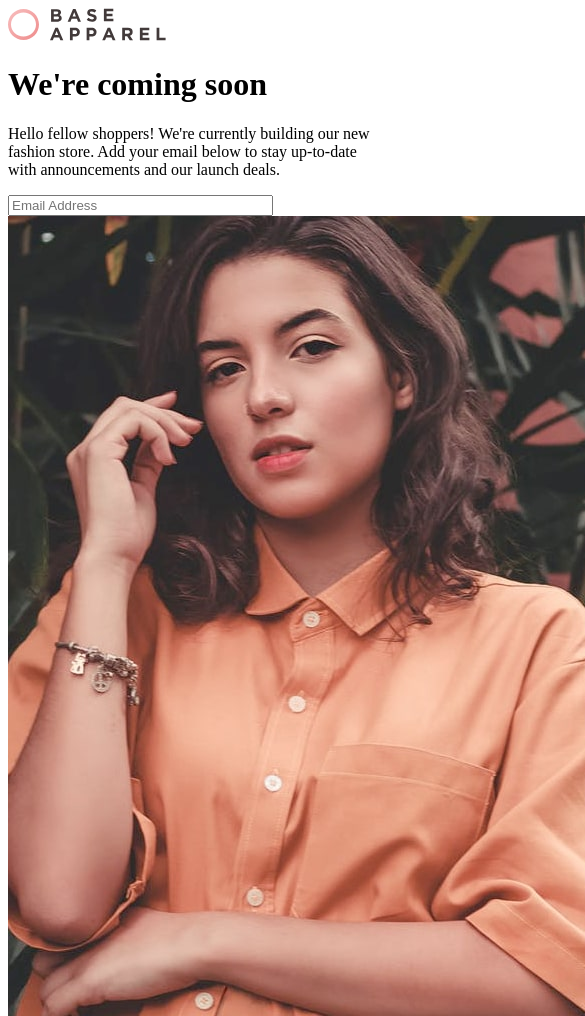
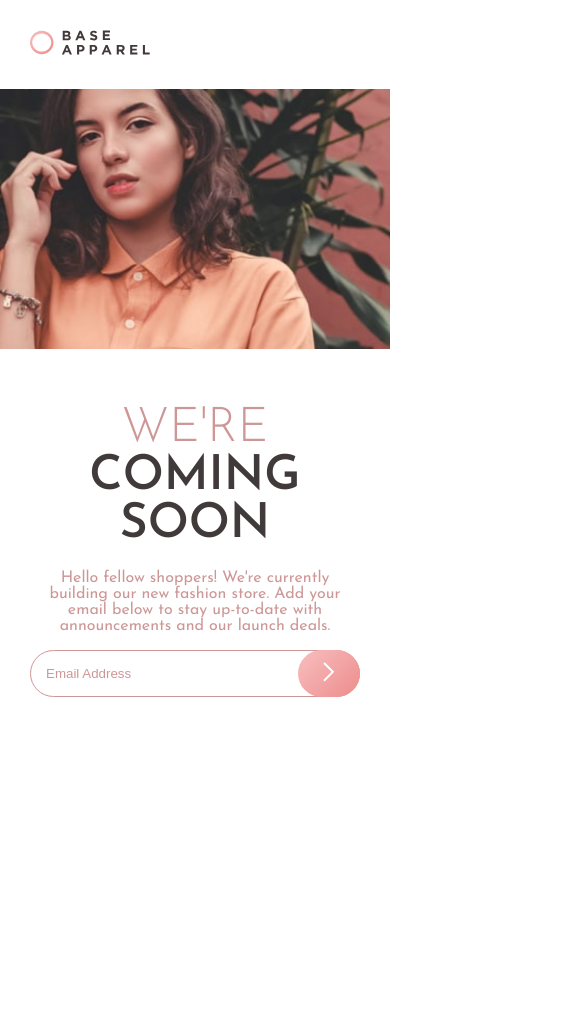
Before and after one commit to Shughes4246/apparel-holding-pg, a plain HTML site: page index.html in a window 390 px wide. Shown: the top 1016 px of the page, 585 px wide, since content can reach past the window. After the commit the page ends 844 px from the top, so only its background shows below. Drawn offline with Linux system fonts and the light colour scheme; a web font is replaced by a local one.

Commit message:
Mobile styling

```diff
--- a/index.html
+++ b/index.html
@@ -5,25 +5,33 @@
   <meta name="viewport" content="width=device-width, initial-scale=1.0"> <!-- displays site properly based on user's device -->
 
   <link rel="icon" type="image/png" sizes="32x32" href="./images/favicon-32x32.png">
-  <link rel="stylesheet" href="https://fonts.google.com/specimen/Josefin+Sans">
+  <link href="https://fonts.googleapis.com/css2?family=Josefin+Sans:wght@300;400;600&amp;display=swap" rel="stylesheet">
 
   <link rel="stylesheet" href="style.css">
 
   <title>Frontend Mentor | Base Apparel coming soon page</title>
 </head>
 <body>
+  <div class="top-left">
+    <img class="logo" src="images/logo.svg" alt="Base Apparel logo">
+  </div>
+  <div class="bottom-left">
+    <h1><span>We're</span> coming soon</h1>
+    <p>Hello fellow shoppers! We're currently building our new fashion store.
+      Add your email below to stay up-to-date with announcements and our launch deals.</p>
+      <form action="" id="signup">
+        <label for="email">Email Address</label>
+        <input type="email" id="email" pattern=".+@example\.com" size="30" placeholder="Email Address" required />
+        <button type="submit" form="signup" value="Submit">
+          <img class="logo" src="images/icon-arrow.svg" alt="Arrow right">
+        </button>
+        <p class="email-error">Please provide a valid email</p>
+      </form>
 
-  <div class="card">
-    <div class="left">
-      <img src="images/logo.svg" alt="Base Apparel logo">
-      <h1>We're coming soon</h1>
-      <p>Hello fellow shoppers! We're currently building our new fashion store.
-        Add your email below to stay up-to-date with announcements and our launch deals.</p>
-      <input type="email" id="email" pattern=".+@example\.com" size="30" placeholder="Email Address" required />
-    </div>
-    <div class="right">
-      <img src="images/hero-desktop.jpg" alt="Hero desktop">
-    </div>
+  </div>
+  <div class="right">
+    <img class="desktop" src="images/hero-desktop.jpg" alt="Hero desktop">
+    <img class="mobile" src="images/hero-mobile.jpg" alt="Hero mobile">
   </div>
 </body>
 </html>
--- a/style.css
+++ b/style.css
@@ -0,0 +1,104 @@
+:root {
+    --primary-red: hsl(0, 36%, 70%);
+    --secondary-red: hsl(0, 93%, 68%);
+    --tertiary-red: hsl(0, 6%, 24%);
+
+    --gradient: linear-gradient(135deg, hsl(0, 0%, 100%), hsl(0, 100%, 98%));
+    --gradient: linear-gradient(135deg, hsl(0, 80%, 86%), hsl(0, 74%, 74%));
+
+    --font: "Josefin Sans", sans-serif;
+}
+
+body {
+    background: url() no-repeat var(--gradient);
+    min-height: 100vh;
+    margin: 0;
+    display: grid;
+    grid-auto-rows: min-content;
+    font-family: var(--font);
+    font-weight: 400;
+    color: var(--tertiary-red);
+    font-size: 16px;
+}
+
+.top-left .logo {
+    padding: 30px;
+    max-width: 120px;
+}
+
+.bottom-left {
+    display: flex;
+    flex-direction: column;
+    padding: 20px 30px 50px;
+}
+
+h1 {
+    text-transform: uppercase;
+    text-align: center;
+    font-size: 3em;
+    font-weight: 600;
+    margin-bottom: 5px;
+}
+
+h1 span {
+    font-weight: 300;
+    color: var(--primary-red);
+}
+
+.bottom-left p {
+    text-align: center;
+    color: var(--primary-red);
+}
+
+#signup {
+    position: relative;
+    display: flex;
+    justify-content: flex-end;
+}
+
+#signup label {
+    font-size: 0;
+}
+
+#signup #email {
+    padding: 15px;
+    border-radius: 50px;
+    border: 1px solid var(--primary-red);
+    width: 100%;
+}
+
+#signup #email::placeholder {
+    color: var(--primary-red);
+}
+
+#signup .email-error {
+    display: none;
+}
+
+#signup button {
+    position: absolute;
+    padding: 12px 25px;
+    top: 0;
+    right: 0;
+    background: var(--gradient);
+    border-radius: 50px;
+    border: none;
+}
+
+.right {
+    grid-row: 2 / 3;
+}
+
+.right .mobile {
+    width: 100%;
+}
+
+.right .desktop {
+    display: none;
+}
+
+@media (min-width: 40em) {
+    body {
+        background: url(images/bg-pattern-desktop.svg) no-repeat ;
+    }
+}
```
